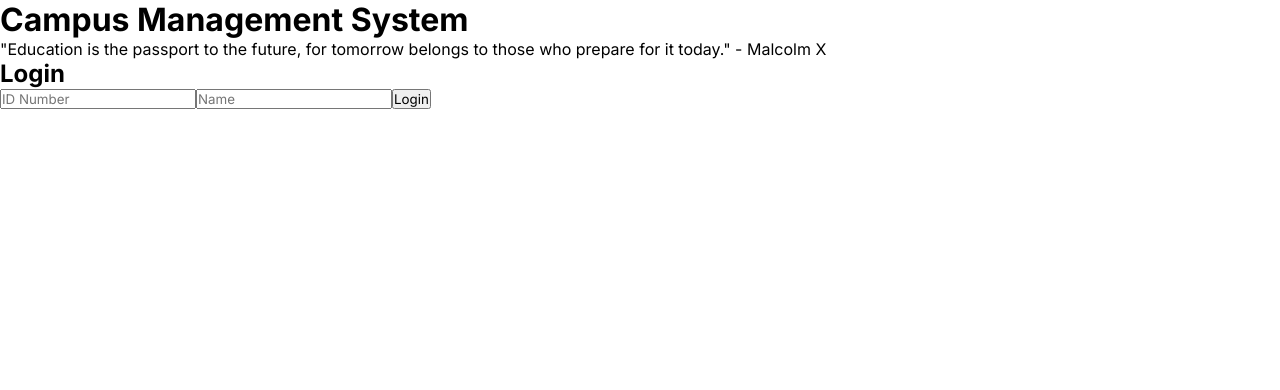
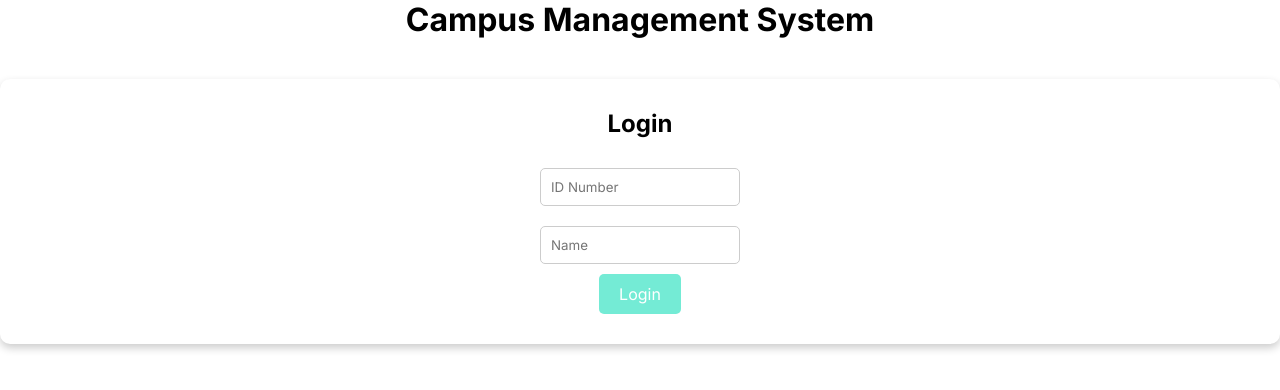
Before and after one commit to Melvin0070/S46_Aaryan_Capstone_Campus-Sync, a React (Vite) app in the folder Frontend/Campus_Sync/: page / in a window 1280 px wide. Shown: the top 390 px of the page. Built offline with nearby package versions, Linux system fonts and the light colour scheme.

Commit message:
styled the login page

```diff
--- a/Frontend/Campus_Sync/src/Pages/Login.css
+++ b/Frontend/Campus_Sync/src/Pages/Login.css
@@ -0,0 +1,65 @@
+  .login-container {
+      text-align: center;
+  }
+
+  .quote {
+      font-style: italic;
+      margin-bottom: 20px;
+      color: #fff;
+  }
+
+  .login-box {
+      background: #fff;
+      padding: 30px;
+      border-radius: 10px;
+      box-shadow: 0 4px 8px rgba(0, 0, 0, 0.2);
+      transition: transform 0.3s, box-shadow 0.3s;
+  }
+
+  .login-box:hover {
+      transform: translateY(-5px);
+      box-shadow: 0 6px 12px rgba(0, 0, 0, 0.3);
+  }
+
+  .login-box h2 {
+      margin-bottom: 20px;
+  }
+
+  .input-group {
+      display: flex;
+      flex-direction: column;
+      align-items: center;
+  }
+
+  .input-group input {
+      width: 200px;
+      padding: 10px;
+      margin: 10px 0;
+      border: 1px solid #ccc;
+      border-radius: 5px;
+      transition: border-color 0.3s;
+  }
+
+  .input-group input:focus {
+      border-color: #74ebd5;
+  }
+
+  .input-group button {
+      padding: 10px 20px;
+      background-color: #74ebd5;
+      border: none;
+      border-radius: 5px;
+      color: white;
+      font-size: 16px;
+      cursor: pointer;
+      transition: background-color 0.3s;
+  }
+
+  .input-group button:hover {
+      background-color: #ACB6E5;
+  }
+
+  .error {
+      color: red;
+      margin-top: 10px;
+  }
```
